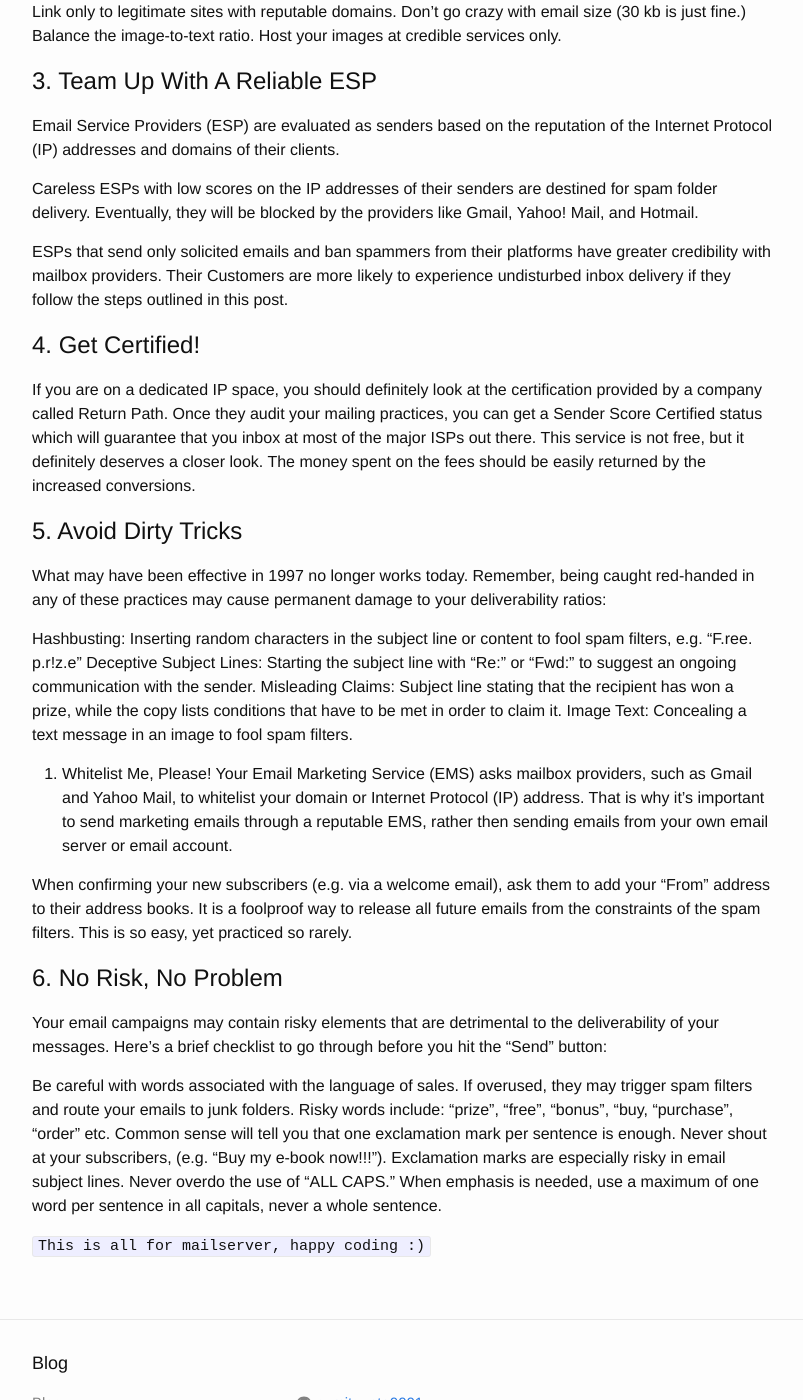
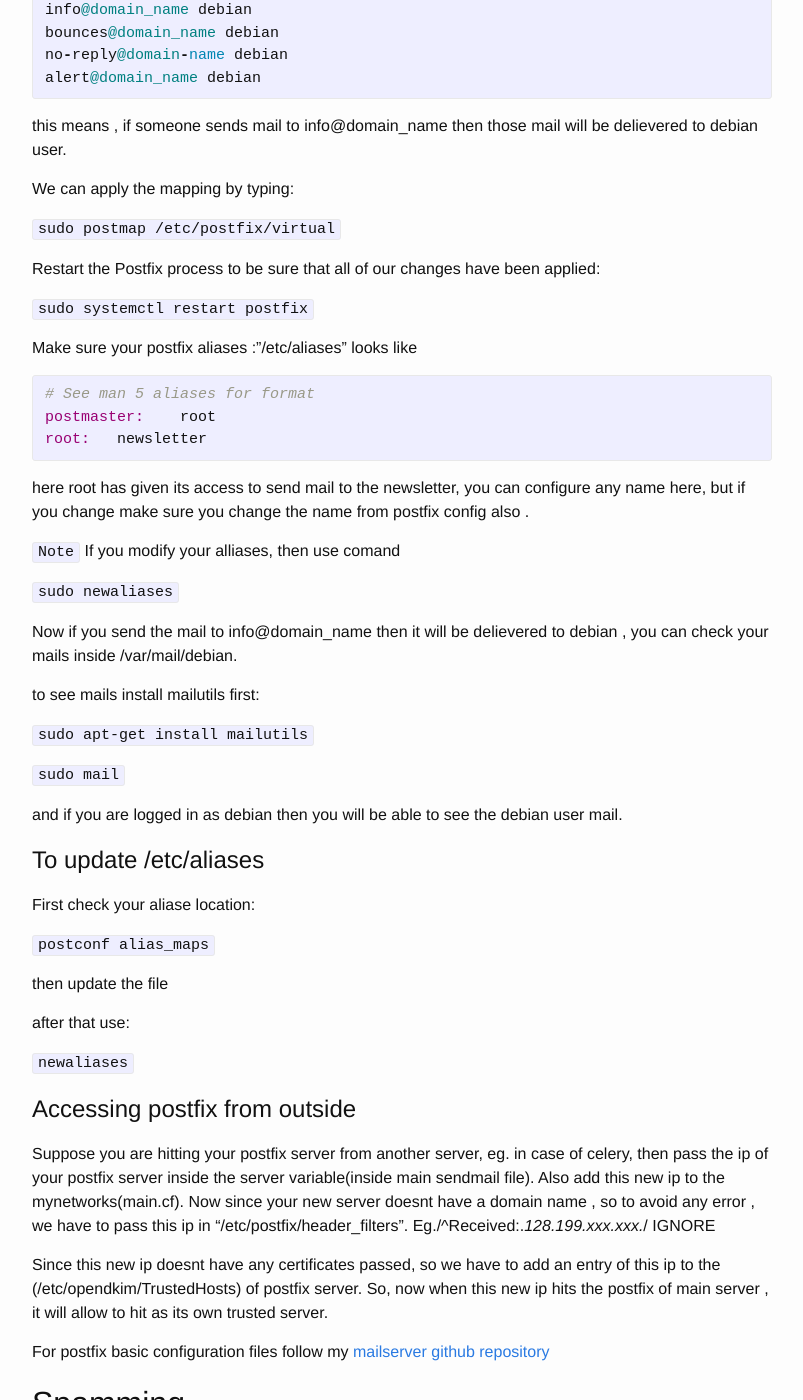
Before and after one commit to sumitgupta0001/sumitgupta.github.io, a Jekyll site: the page built from _posts/2016-12-6-mailserver.md, in a window 1280 px wide and 1400 px high, scrolled down 6029 px. Shown: the whole window, without its empty margins (238-1041 px from the left). Built offline with Jekyll 4.4.1, drawn with Linux system fonts in a browser that asks for light colours; some of the changed text lies outside the part shown.

Commit message:
mailserver doc updated

```diff
--- a/_posts/2016-12-6-mailserver.md
+++ b/_posts/2016-12-6-mailserver.md
@@ -19,6 +19,7 @@ Today we will see how to create a basic mailserver, please follow my steps caref
 * postfix
 
 Assuming that DNS mapping is in place,
+for postfix basic configuration files follow my <a href="https://github.com/sumitgupta0001/mailserver_basic"> mailserver github repository</a>
 
 Lets start with an example,
 Go to gmail, open any email from promotions or any emailer whom you trust like(paytm or amazon), then do show original mail, under that section you will find few entries like
@@ -145,11 +146,11 @@ DigitalOcean automatically configures the reverse dns entry (PTR) on their end.
 
 You can check the PTR by using the host command as follows:
 
-<code>host <IP_ADDRESS></code>
+<code>dig -x (ip-address)</code>
 
 You will have to substitute your IP address in the command above.
 Example:
-host 8.8.8.8
+dig -x 8.8.8.8
 8.8.8.8.in-addr.arpa domain name pointer google-public-dns-a.google.com.
 
 You may also be a little confused: You can not update the PTR of an IP address you have not been assigned . The IP address you are using from DigitalOcean may be able for you to use, but it has not really been assigned in a way you can freely control as far as reverse dns goes, therefor you can't change a PTR record for an IP you don't have access to. (That's why mail servers check PTR; if you have a properly configured reverse dns record your more likely to be authorized to send mail from that IP.)
@@ -243,7 +244,90 @@ To automate the process via script use the following <a href="https://www.scottb
 
 
 
-<h1>To avoid spamming , please keep this in mind:</h1>
+<h2>Alias Creation</h2>
+
+Alias Creation are used to recieve mails on behalf of your mailserver
+<h2>Steps</h2>
+
+
+<p>Set the location of the virtual_alias_maps table. This table maps arbitrary email accounts to Linux system accounts. We will create this table at /etc/postfix/virtual. We can use the postconf command:</p>
+
+<code>sudo postconf -e 'virtual_alias_maps= hash:/etc/postfix/virtual'</code>
+
+Next, we can set up the virtual maps file. Open the file in your text editor:
+
+<code>sudo nano /etc/postfix/virtual</code>
+
+The virtual alias map table uses a very simple format. On the left, you can list any addresses that you wish to accept email for. Afterwards, separated by whitespace, enter the Linux user you'd like that mail delivered to.
+
+I am using debian as a user, so i map the address to debian.
+
+{% highlight ruby %}
+info@domain_name debian
+bounces@domain_name debian
+no-reply@domain-name debian
+alert@domain_name debian
+{% endhighlight %}
+
+this means , if someone sends mail to info@domain_name  then those mail will be delievered to debian user.
+
+We can apply the mapping by typing:
+
+<code>sudo postmap /etc/postfix/virtual</code>
+
+Restart the Postfix process to be sure that all of our changes have been applied:
+
+<code>sudo systemctl restart postfix</code>
+
+Make sure your postfix aliases :"/etc/aliases" looks like
+
+{% highlight ruby %}
+# See man 5 aliases for format
+postmaster:    root
+root:   newsletter
+{% endhighlight %}
+
+
+here root has given its access to send mail to the newsletter, you can configure any name here, but if you change make sure you change the name from postfix config also .
+
+<code>Note</code> If you modify your alliases, then use comand
+
+<code>sudo newaliases</code>
+
+Now if you send the mail to info@domain_name then it will be delievered to debian , you can check your mails inside /var/mail/debian.
+
+to see mails install mailutils first:
+
+<code>sudo apt-get install mailutils</code>
+
+<code>sudo mail</code>
+
+and if you are logged in as debian then you will be able to see the debian user mail.
+
+<h1>To update /etc/aliases</h1>
+
+First check your aliase location:
+
+<code>postconf alias_maps </code>
+
+then update the file
+
+after that use:
+
+<code>newaliases </code>
+
+<h1>Accessing postfix from outside</h1>
+Suppose you are hitting your postfix server from another server, eg. in case of celery, then pass the ip of your postfix server inside the server variable(inside main sendmail file). Also add this new ip to the mynetworks(main.cf). Now since your new server doesnt have a domain name , so to avoid any error , we have to pass this ip in "/etc/postfix/header_filters".
+Eg./^Received:.*128\.199\.xxx\.xxx.*/ IGNORE
+
+Since this new ip doesnt have any certificates passed, so we have to add an entry of this ip to the (/etc/opendkim/TrustedHosts) of postfix server.
+So, now when this new ip hits the postfix of main server , it will allow to hit as its own trusted server.
+
+For postfix basic configuration files follow my <a href="https://github.com/sumitgupta0001/mailserver_basic"> mailserver github repository</a>
+
+<h2>Spamming</h2>
+
+Instead of all these efforts, if you still get your mails as spam , then try to avoid these practices:
 
 <h1>1. Avoid Purchased Lists</h1>
 Have you ever been tempted to grow your list by a million potential customers in no time? Have you been to forums where thousands of “targeted leads” are sold for a few bucks?
@@ -293,4 +377,6 @@ Be careful with words associated with the language of sales. If overused, they m
 Common sense will tell you that one exclamation mark per sentence is enough. Never shout at your subscribers, (e.g. “Buy my e-book now!!!”). Exclamation marks are especially risky in email subject lines.
 Never overdo the use of “ALL CAPS.” When emphasis is needed, use a maximum of one word per sentence in all capitals, never a whole sentence.
 
+
+
 <code>This is all for mailserver, happy coding :)</code>
```
Also changed, not shown: other parts of _posts/2016-12-6-mailserver.md (+1 -1 lines).
